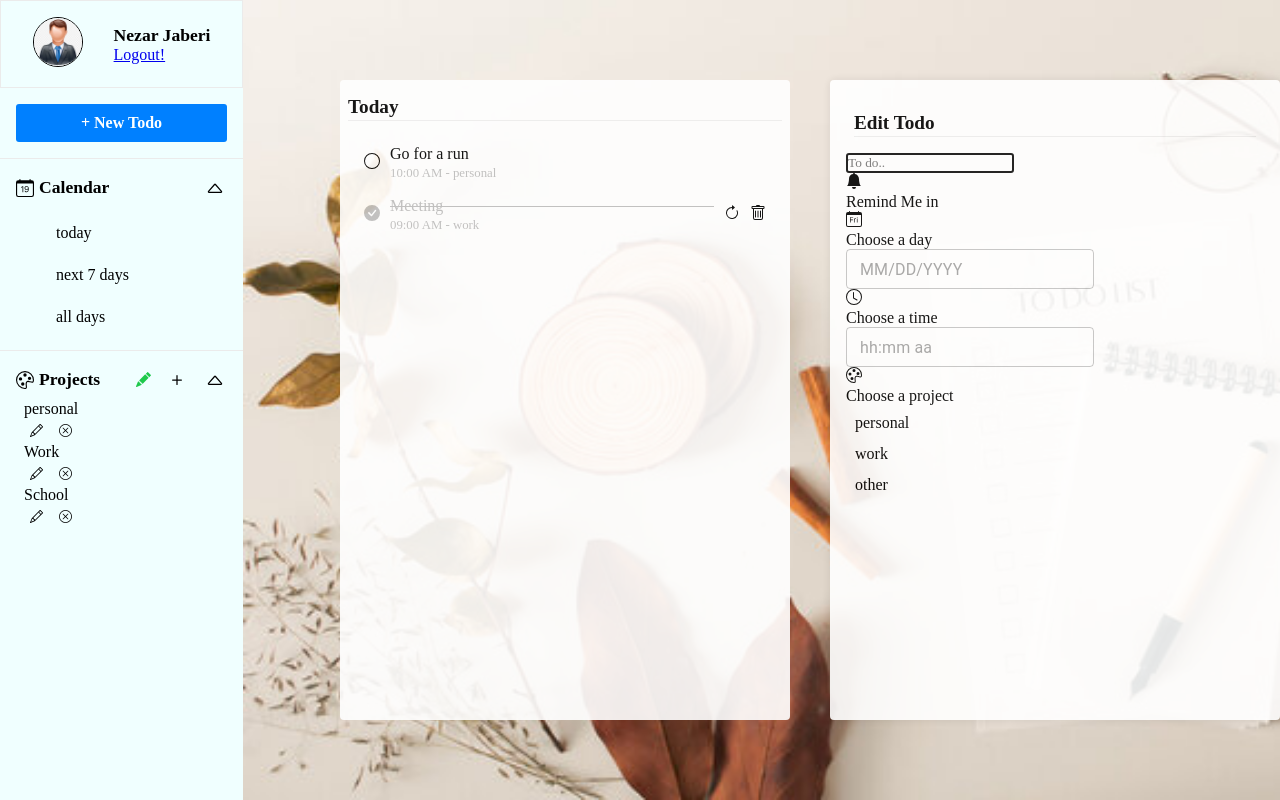
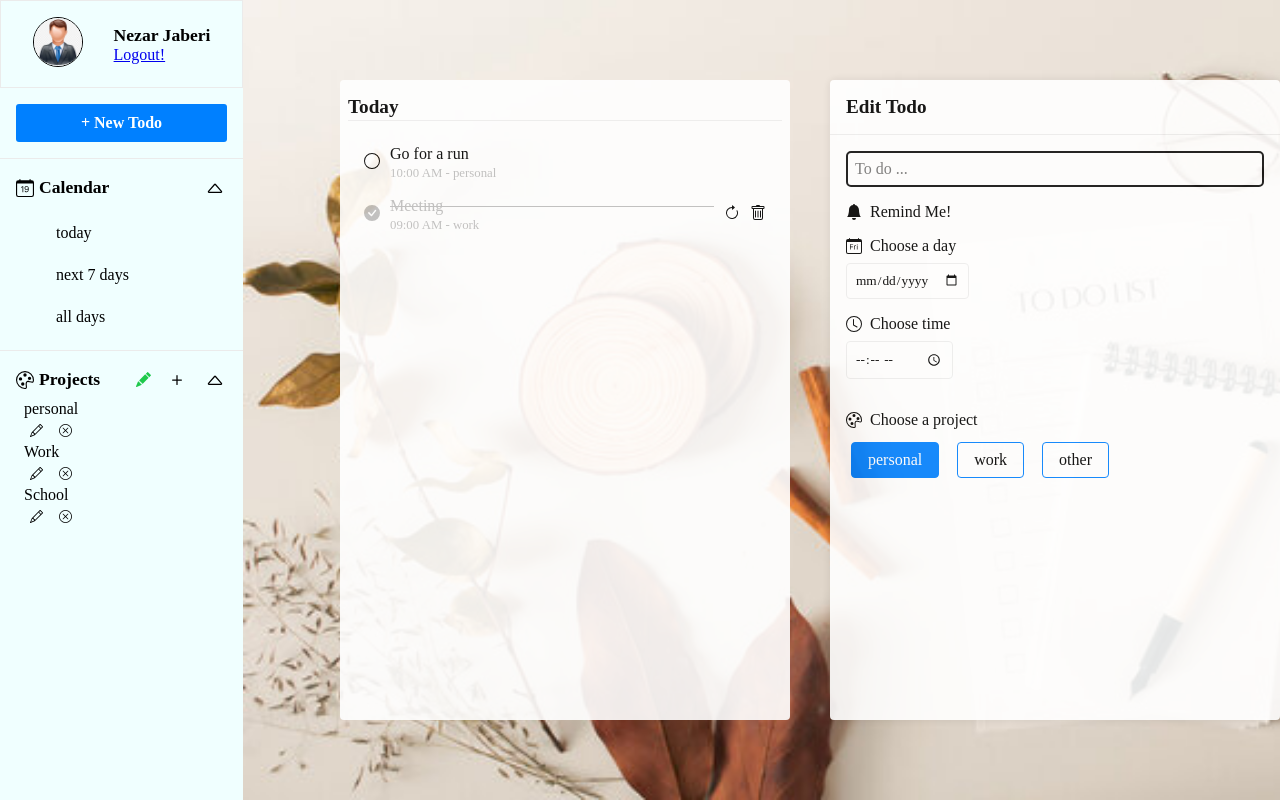
Before and after one commit to NazJaberi/React-To-Do, a React (Create React App) app in the folder todolist/: page / in a window 1280 px wide. Built offline with nearby package versions, Linux system fonts and the light colour scheme; a web font is replaced by a local one.

Commit message:
Pushing so I dont lose things

```diff
--- a/todolist/src/App.css
+++ b/todolist/src/App.css
@@ -468,8 +468,7 @@
   margin-right: 10px;
 }
 
-/*EditTodo */
-
+/* EditTodo */
 .EditTodo {
   width: 450px;
   height: 80%;
@@ -480,14 +479,82 @@
   transform: translateY(-50%);
   border-radius: 4px;
   opacity: 0.9;
-  padding: 1rem;
   box-shadow: 0 0 10px rgba(0, 0, 0, 0.1);
 }
 
 .EditTodo .header {
-  margin: 1rem 0.5rem;
+  padding: 1rem;
   font-size: 1.2rem;
   font-weight: bold;
-  padding-bottom: 2px;
   border-bottom: 1px solid #eeeeee;
 }
+
+.EditTodo .container {
+  padding: 1rem;
+}
+
+/* Add these styles for the project selection */
+.pick-project {
+  padding: 1rem 0;
+}
+
+.pick-project .title {
+  display: flex;
+  align-items: center;
+  gap: 0.5rem;
+  margin-bottom: 0.5rem;
+}
+
+.pick-project .projects {
+  display: flex;
+  flex-wrap: wrap;
+  gap: 0.5rem;
+}
+
+.pick-project .projects .project {
+  padding: 0.5rem 1rem;
+  border: 1px solid #0080ff;
+  border-radius: 4px;
+  cursor: pointer;
+  transition: all 0.2s ease;
+}
+
+.pick-project .projects .project:hover {
+  background-color: #f0f9ff;
+}
+
+.pick-project .projects .project.active {
+  background-color: #0080ff;
+  color: white;
+}
+
+/* Additional form styling */
+.TodoForm {
+  display: flex;
+  flex-direction: column;
+  gap: 1rem;
+}
+
+.TodoForm .text input {
+  width: 100%;
+  padding: 0.5rem;
+  font-size: 1rem;
+  border: 1px solid #eeeeee;
+  border-radius: 4px;
+}
+
+.TodoForm .remind,
+.TodoForm .pick-day .title,
+.TodoForm .pick-time .title {
+  display: flex;
+  align-items: center;
+  gap: 0.5rem;
+}
+
+.TodoForm input[type="date"],
+.TodoForm input[type="time"] {
+  padding: 0.5rem;
+  border: 1px solid #eeeeee;
+  border-radius: 4px;
+  margin-top: 0.5rem;
+}
--- a/todolist/src/Components/AddNewTodo.js
+++ b/todolist/src/Components/AddNewTodo.js
@@ -1,12 +1,16 @@
-import React, { useState } from 'react';
+import React, { useContext, useState } from 'react';
 import TodoForm from './TodoForm';
 import Modal from './Modal'
+import {TodoContext} from '../contex'
 
 function AddNewTodo(){
+
+    const {selectedProject} = useContext(TodoContext)
     const [showModal, setShowModal] = useState(false)
     const [text, setText] = useState('')
     const [day, setDay] = useState(new Date())
     const [time, setTime] = useState(new Date())
+    const [todoProject, setTodoProject] = useState(selectedProject)
     const projects = [
         { id : 1, name : "personal", numOfTodos : 0},
         { id : 2, name : "Work", numOfTodos : 2},
@@ -27,13 +31,18 @@ function AddNewTodo(){
             <Modal showModal={showModal} setShowModal={setShowModal}>
                 <TodoForm
                     handleSubmit={handleSubmit}
+                    heading='Add new to do!'
                     text={text}
                     setText={setText}
                     day={day}
                     setDay={setDay}
                     time={time}
                     setTime={setTime}
+                    todoProject={todoProject}
+                    setTodoProject={setTodoProject}
                     projects={projects}
+                    showButtons={true}
+                    setShowModal={setShowModal}
                 />
             </Modal>
         </div>
--- a/todolist/src/Components/EditTodo.js
+++ b/todolist/src/Components/EditTodo.js
@@ -2,20 +2,22 @@ import React, {useState} from 'react'
 import TodoForm from './TodoForm'
 
 function EditTodo(){
-
-    const [text, setText] = useState()
-    const [day, setDay] = useState()
-    const [time, setTime] = useState()
-
     const projects = [
         { id : 1, name : "personal", numOfTodos : 0 },
         { id : 2, name : "work", numOfTodos : 1 },
         { id : 3, name : "other", numOfTodos : 2 }
     ]
 
+    const [text, setText] = useState('')
+    const [day, setDay] = useState(new Date())
+    const [time, setTime] = useState(new Date())
+    const [todoProject, setTodoProject] = useState(projects[0].name)
+
     function handleSubmit(e){
+        e.preventDefault()
+        // Add your submit logic here
+    }
 
-    }
     return (
         <div className='EditTodo'>
             <div className="header">
@@ -30,6 +32,8 @@ function EditTodo(){
                     setDay={setDay}
                     time={time}
                     setTime={setTime}
+                    todoProject={todoProject}
+                    setTodoProject={setTodoProject}
                     projects={projects}
                 />
             </div>
--- a/todolist/src/Components/TodoForm.js
+++ b/todolist/src/Components/TodoForm.js
@@ -1,67 +1,53 @@
-import React, { useState } from 'react';
+import React from 'react';
 import { BellFill, CalendarDay, Clock, Palette, X } from 'react-bootstrap-icons';
-import { LocalizationProvider } from '@mui/x-date-pickers/LocalizationProvider';
-import { AdapterDateFns } from '@mui/x-date-pickers/AdapterDateFns';
-import { DatePicker } from '@mui/x-date-pickers/DatePicker';
-import { TimePicker } from '@mui/x-date-pickers/TimePicker';
-import { setDay } from 'date-fns';
 
 function TodoForm({
     handleSubmit,
     heading = false,
-    text,
-    setText,
-    day,
-    setDay,
-    time,
-    setTime,
+    text, setText,
+    day, setDay,
+    time, setTime,
+    todoProject, setTodoProject,
     projects,
     showButtons = false,
     setShowModal = false
 }) {
     return (
-        <LocalizationProvider dateAdapter={AdapterDateFns}>
         <form onSubmit={handleSubmit} className='TodoForm'>
             <div className="text">
-                    {
-                        heading &&
-                        <h3>{heading}</h3>
-                    }
+                {heading && <h3>{heading}</h3>}
                 <input
-                        type='text'
+                    type="text"
                     value={text}
                     onChange={e => setText(e.target.value)}
-                        placeholder='To do..'
+                    placeholder='To do ...'
                     autoFocus
                 />
             </div>
             <div className="remind">
                 <BellFill />
-                    <p>Remind Me in</p>
+                <p>Remind Me!</p>
             </div>
             <div className="pick-day">
                 <div className="title">
                     <CalendarDay />
                     <p>Choose a day</p>
                 </div>
-                    <DatePicker
+                <input
+                    type="date"
                     value={day}
-                        onChange={(newDay) => setDay(newDay)}
-                        slotProps={{ textField: { size: 'small' } }}
+                    onChange={e => setDay(e.target.value)}
                 />
             </div>
             <div className="pick-time">
                 <div className="title">
                     <Clock />
-                        <p>Choose a time</p>
+                    <p>Choose time</p>
                 </div>
-                    <TimePicker
+                <input
+                    type="time"
                     value={time}
-                        onChange={(newTime) => setTime(newTime)}
-                        slotProps={{
-                            textField: { size: 'small' },
-                        }}
-                        views={['hours', 'minutes']}
+                    onChange={e => setTime(e.target.value)}
                 />
             </div>
             <div className="pick-project">
@@ -72,7 +58,11 @@ function TodoForm({
                 <div className="projects">
                     {
                         projects.map(project => (
-                                <div className="project" key={project.id}>
+                            <div
+                                className={`project ${todoProject === project.name ? 'active' : ''}`}
+                                key={project.id}
+                                onClick={() => setTodoProject(project.name)}
+                            >
                                 {project.name}
                             </div>
                         ))
@@ -81,17 +71,17 @@ function TodoForm({
             </div>
             {
                 showButtons &&
-                    <div>
                 <div className="cancel" onClick={() => setShowModal(false)}>
                     <X size='40' />
                 </div>
+            }
+            {
+                showButtons &&
                 <div className="confirm">
                     <button>+ Add to do</button>
                 </div>
-                    </div>
             }
         </form>
-        </LocalizationProvider>
     )
 }
 
```
Lines whose indentation alone changed are shown as unchanged.
